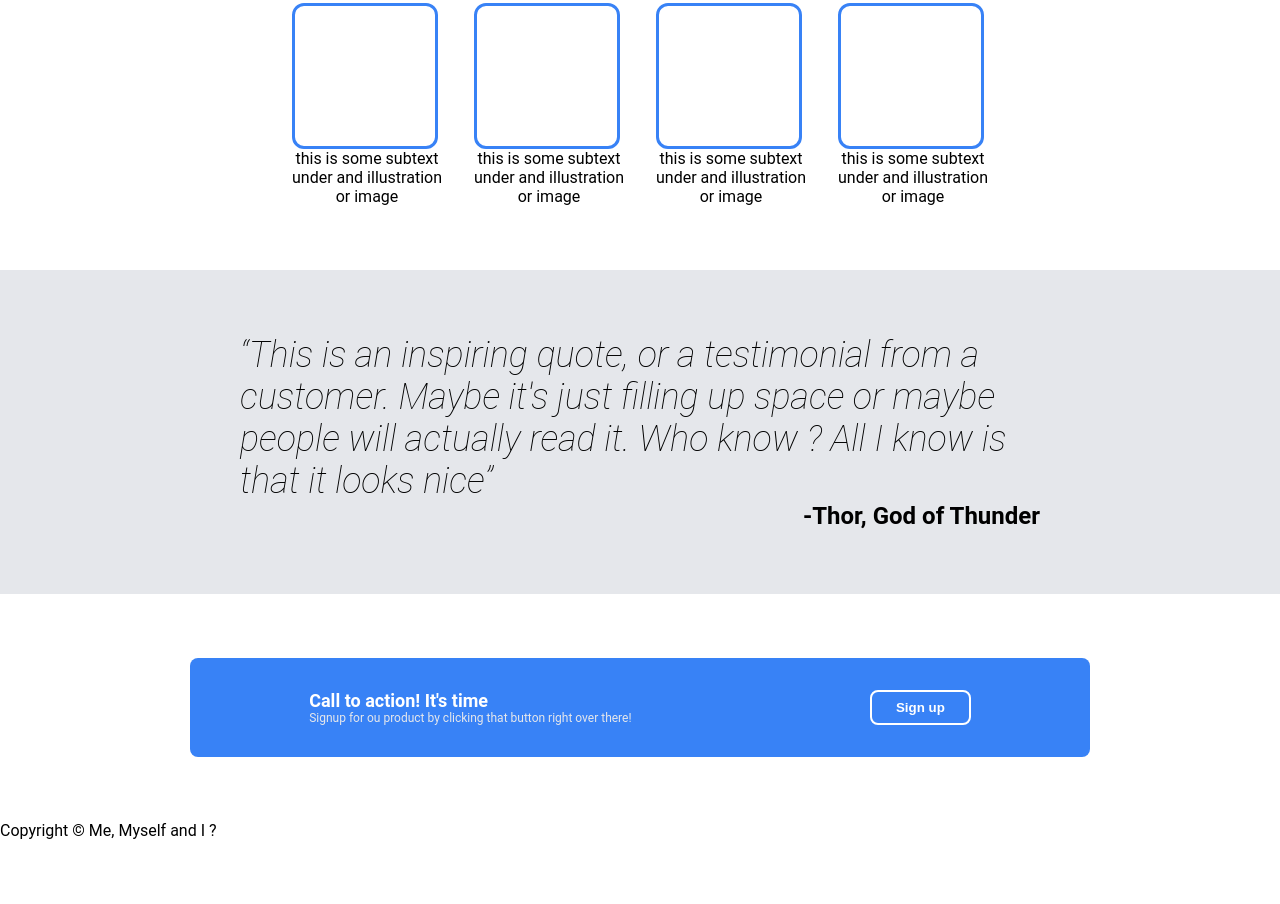
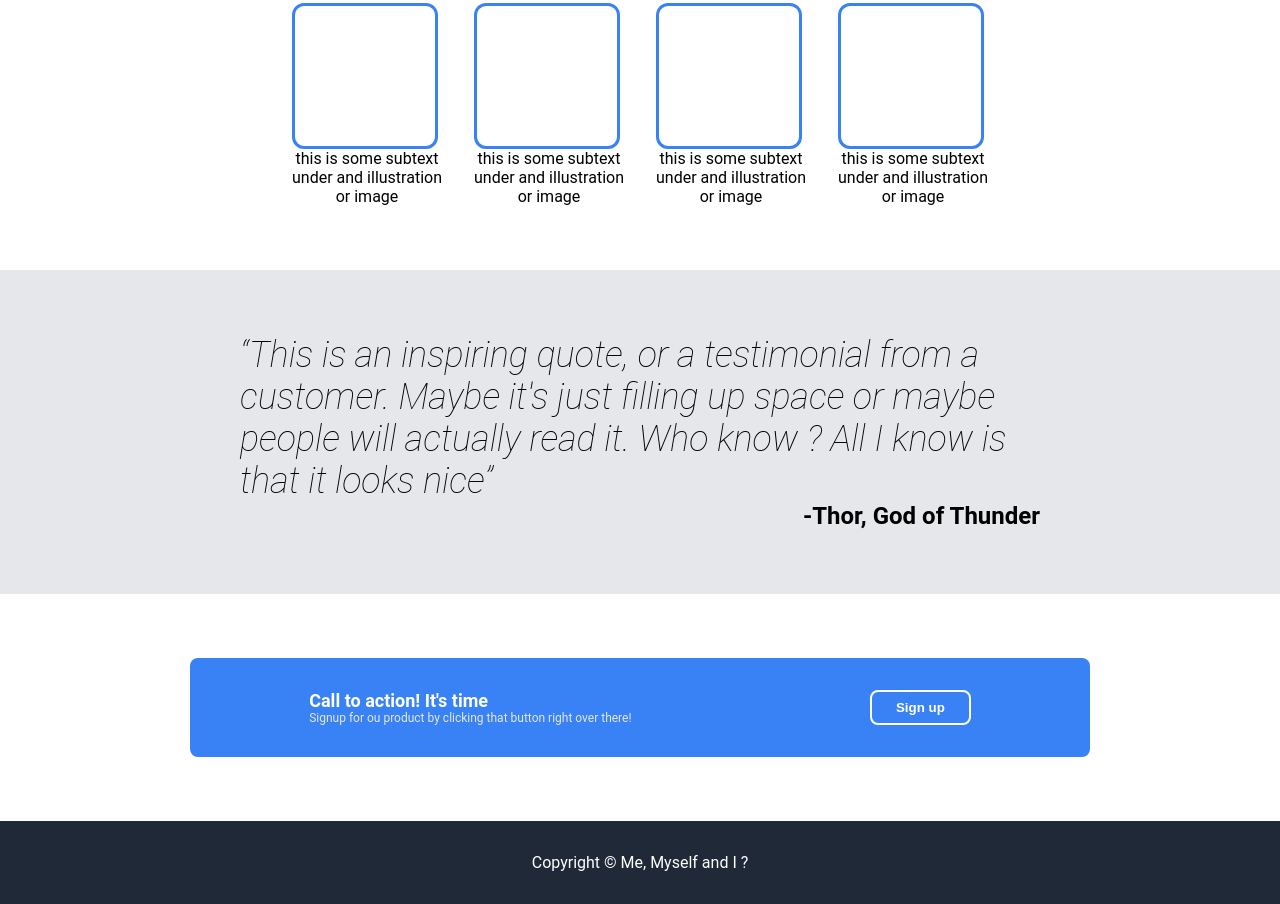
Before and after one commit to imvot/flex-landing-page, a plain HTML site: page index.html in a window 1280 px wide. Shown: the part 498-1402 px from the top of the page. Before the commit the page ends 1338 px from the top, so only its background shows below. Drawn offline with Linux system fonts and the light colour scheme.

Commit message:
Add style for footer part

```diff
--- a/style.css
+++ b/style.css
@@ -180,3 +180,10 @@ body {
 	font-weight: bold;
 	padding: 0 24px;
 }
+
+.footer {
+	text-align: center;
+	padding: 32px 0;
+	color: white;
+	background-color: #1F2937;
+}
```
